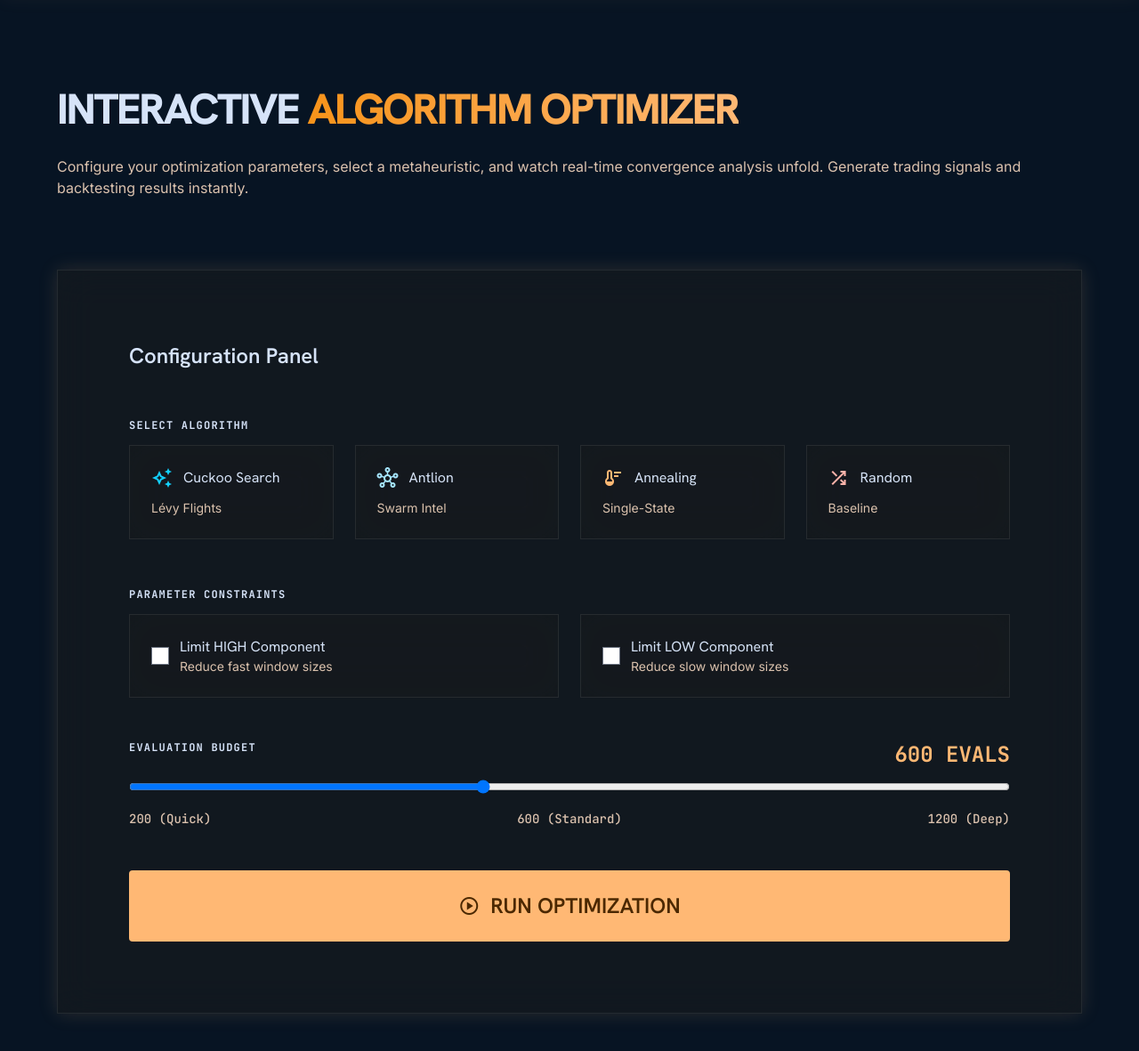
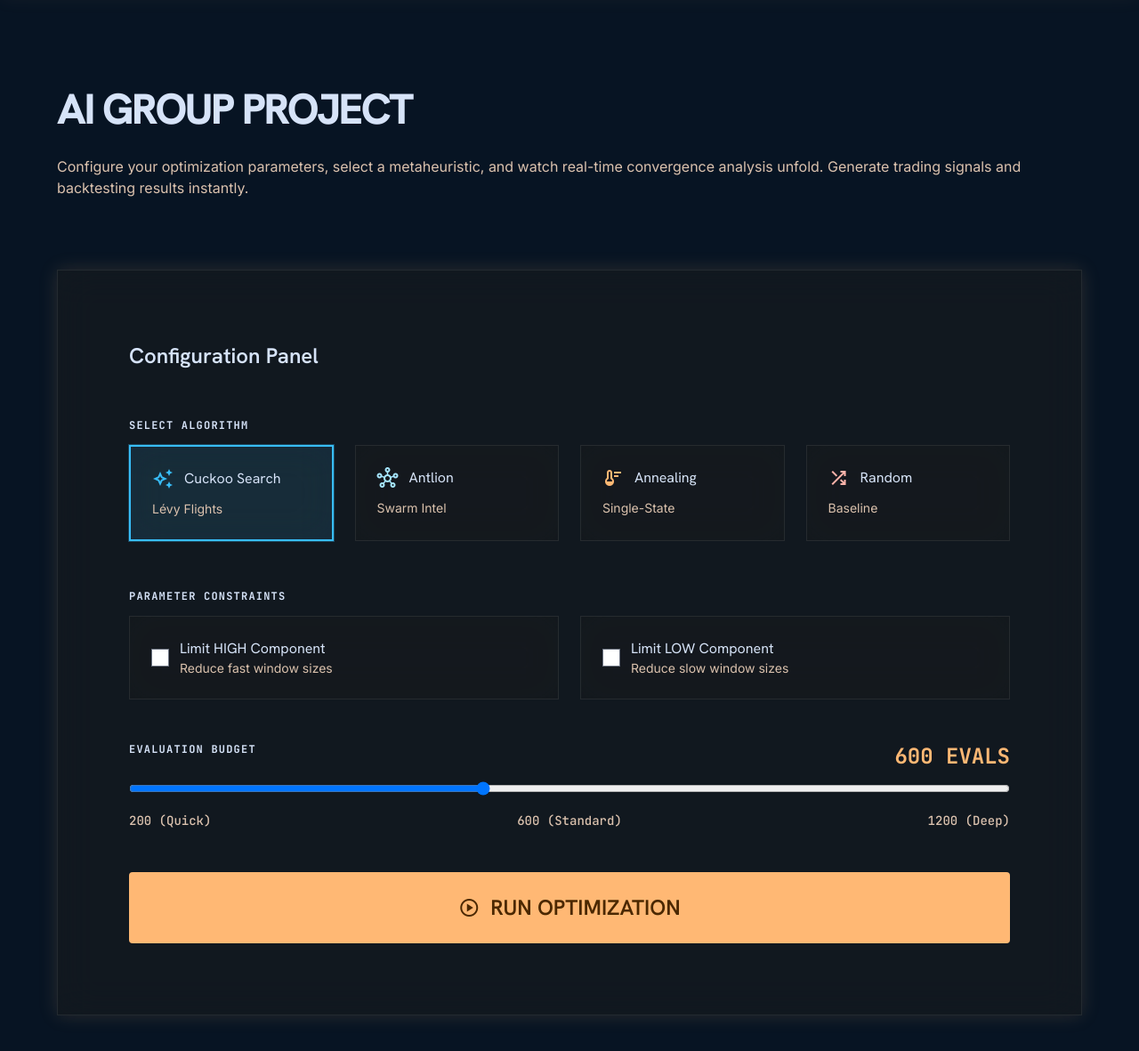
Before and after one commit to LingxiaoMa/ai_trading_bots, a Flask app: page /demo in a window 1280 px wide. Shown: the part 65-1246 px from the top of the page at 89% size. Run offline with Flask 2, Linux system fonts and the light colour scheme; some libraries are stand-ins or nearby versions.

Commit message:
update webpage

```diff
--- a/templates/demo.html
+++ b/templates/demo.html
@@ -3,7 +3,7 @@
 <head>
     <meta charset="utf-8"/>
     <meta content="width=device-width, initial-scale=1.0" name="viewport"/>
-    <title>ALO-STACK | Interactive Algorithm Showcase</title>
+    <title>AI group project</title>
     <script src="https://cdn.tailwindcss.com?plugins=forms,container-queries"></script>
     <link href="https://fonts.googleapis.com/css2?family=Hanken+Grotesk:wght@400;600;700;800&family=Inter:wght@400;500;600&family=JetBrains+Mono:wght@500;700&display=swap" rel="stylesheet"/>
     <link href="https://fonts.googleapis.com/css2?family=Material+Symbols+Outlined:wght,FILL@100..700,0..1&display=swap" rel="stylesheet"/>
@@ -109,6 +109,14 @@
         .cyber-glow {
             box-shadow: 0px 0px 20px rgba(255, 184, 116, 0.15);
         }
+        .selected-algo {
+            border: 2px solid rgba(56, 189, 248, 1);
+            background-color: rgba(56, 189, 248, 0.12);
+            box-shadow: 0 0 0 1px rgba(56, 189, 248, 0.3);
+        }
+        .selected-algo .material-symbols-outlined {
+            color: rgba(56, 189, 248, 1);
+        }
         .bitcoin-gradient-text {
             background: linear-gradient(90deg, #F7931A 0%, #ffb874 100%);
             -webkit-background-clip: text;
@@ -133,7 +141,7 @@
     <div class="max-w-screen-2xl mx-auto">
         <div class="mb-xl">
             <h1 class="font-display-lg text-display-lg font-extrabold mb-md uppercase tracking-tighter">
-                Interactive <span class="bitcoin-gradient-text">Algorithm Optimizer</span>
+                AI group project
             </h1>
             <p class="font-body-lg text-on-surface-variant">Configure your optimization parameters, select a metaheuristic, and watch real-time convergence analysis unfold. Generate trading signals and backtesting results instantly.</p>
         </div>
@@ -153,7 +161,7 @@
                 <div class="space-y-sm">
                     <label class="font-label-caps text-label-caps">SELECT ALGORITHM</label>
                     <div class="grid grid-cols-1 md:grid-cols-2 lg:grid-cols-4 gap-md">
-                        <label class="glass-card p-md cursor-pointer hover:border-secondary-container/50 transition">
+                        <label class="glass-card p-md cursor-pointer hover:border-secondary-container/50 transition algo-option {% if form.method == 'CS' %}selected-algo{% endif %}">
                             <input type="radio" name="method" value="CS" {% if form.method == 'CS' %}checked{% endif %} class="hidden">
                             <div class="flex items-center gap-sm">
                                 <span class="material-symbols-outlined text-secondary-container">auto_awesome</span>
@@ -161,7 +169,7 @@
                             </div>
                             <p class="font-body-md text-on-surface-variant text-sm mt-sm">Lévy Flights</p>
                         </label>
-                        <label class="glass-card p-md cursor-pointer hover:border-secondary/50 transition">
+                        <label class="glass-card p-md cursor-pointer hover:border-secondary/50 transition algo-option {% if form.method == 'ALO' %}selected-algo{% endif %}">
                             <input type="radio" name="method" value="ALO" {% if form.method == 'ALO' %}checked{% endif %} class="hidden">
                             <div class="flex items-center gap-sm">
                                 <span class="material-symbols-outlined text-secondary">hub</span>
@@ -169,7 +177,7 @@
                             </div>
                             <p class="font-body-md text-on-surface-variant text-sm mt-sm">Swarm Intel</p>
                         </label>
-                        <label class="glass-card p-md cursor-pointer hover:border-primary/50 transition">
+                        <label class="glass-card p-md cursor-pointer hover:border-primary/50 transition algo-option {% if form.method == 'SA' %}selected-algo{% endif %}">
                             <input type="radio" name="method" value="SA" {% if form.method == 'SA' %}checked{% endif %} class="hidden">
                             <div class="flex items-center gap-sm">
                                 <span class="material-symbols-outlined text-primary">thermostat</span>
@@ -177,7 +185,7 @@
                             </div>
                             <p class="font-body-md text-on-surface-variant text-sm mt-sm">Single-State</p>
                         </label>
-                        <label class="glass-card p-md cursor-pointer hover:border-error/50 transition">
+                        <label class="glass-card p-md cursor-pointer hover:border-error/50 transition algo-option {% if form.method == 'RS' %}selected-algo{% endif %}">
                             <input type="radio" name="method" value="RS" {% if form.method == 'RS' %}checked{% endif %} class="hidden">
                             <div class="flex items-center gap-sm">
                                 <span class="material-symbols-outlined text-error">shuffle</span>
@@ -316,5 +324,19 @@
     </div>
 </footer>
 
+<script>
+    document.querySelectorAll('input[name="method"]').forEach((radio) => {
+        radio.addEventListener('change', () => {
+            document.querySelectorAll('.algo-option').forEach((label) => {
+                label.classList.remove('selected-algo');
+            });
+            const selectedLabel = radio.closest('label');
+            if (selectedLabel) {
+                selectedLabel.classList.add('selected-algo');
+            }
+        });
+    });
+</script>
+
 </body>
 </html>
--- a/templates/index.html
+++ b/templates/index.html
@@ -3,7 +3,7 @@
   <head>
     <meta charset="utf-8" />
     <meta name="viewport" content="width=device-width, initial-scale=1" />
-    <title>BTC 交易策略探索展示</title>
+    <title>AI group project</title>
     <style>
       body { font-family: Arial, sans-serif; margin: 0; padding: 0; background: #f5f7fa; color: #333; }
       header { background: #203864; color: white; padding: 18px 24px; }
@@ -28,7 +28,7 @@
   </head>
   <body>
     <header>
-      <h1>BTC 交易策略探索展示</h1>
+      <h1>AI group project</h1>
       <p>选择算法、是否限制 High/Low 组件，并实时执行回测与可视化。</p>
     </header>
     <main>
--- a/templates/showcase.html
+++ b/templates/showcase.html
@@ -156,7 +156,7 @@
             <span class="font-data-mono text-label-caps text-primary uppercase">Metaheuristic Optimization Protocol</span>
         </div>
         <h1 class="font-display-lg text-display-lg md:text-[80px] leading-[1.1] mb-md font-extrabold tracking-tighter uppercase">
-            <span class="bitcoin-gradient-text">ADVANCED</span> BITCOIN TRADING STACK
+            <span class="bitcoin-gradient-text">AI</span> project
         </h1>
         <p class="font-body-lg text-body-lg text-on-surface-variant max-w-2xl mx-auto mb-sm">
             Comparative metaheuristic analysis of institutional-grade algorithmic trading optimization. Four distinct paradigms competing on 14-dimensional parameter space to maximize portfolio returns.
```
